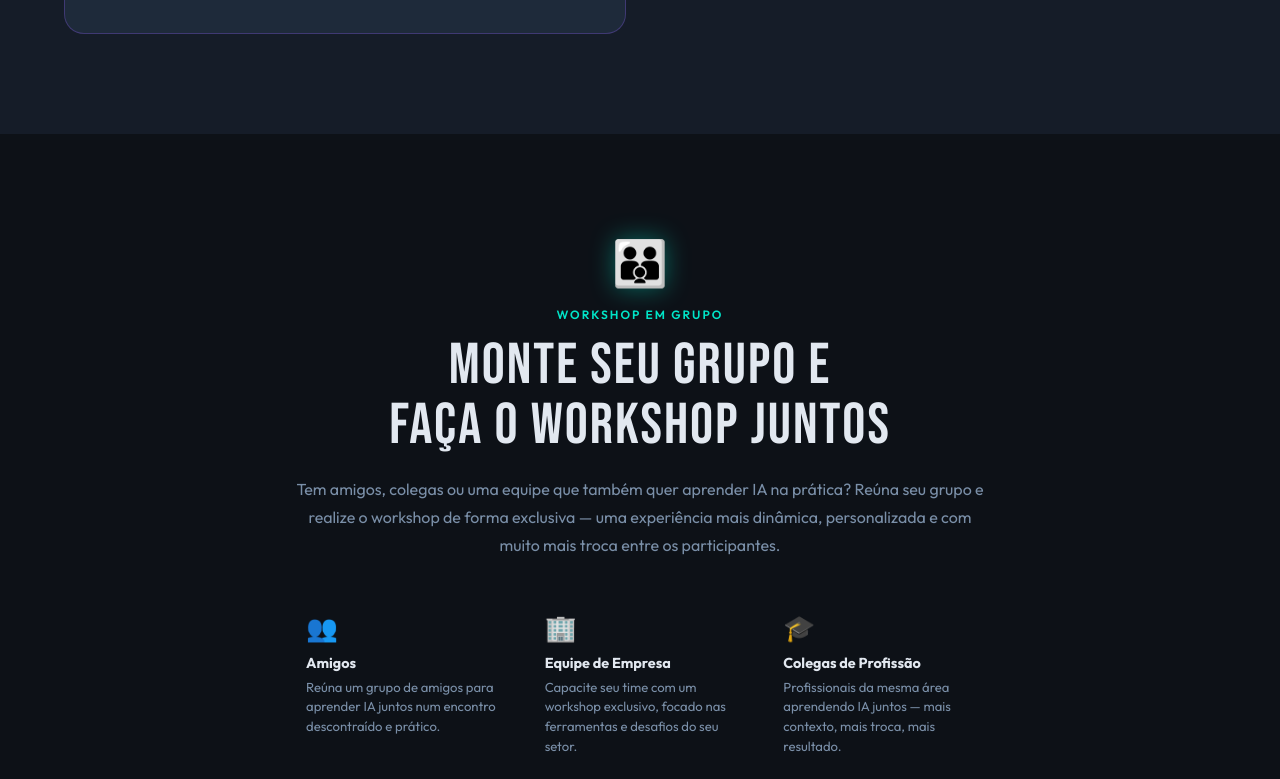
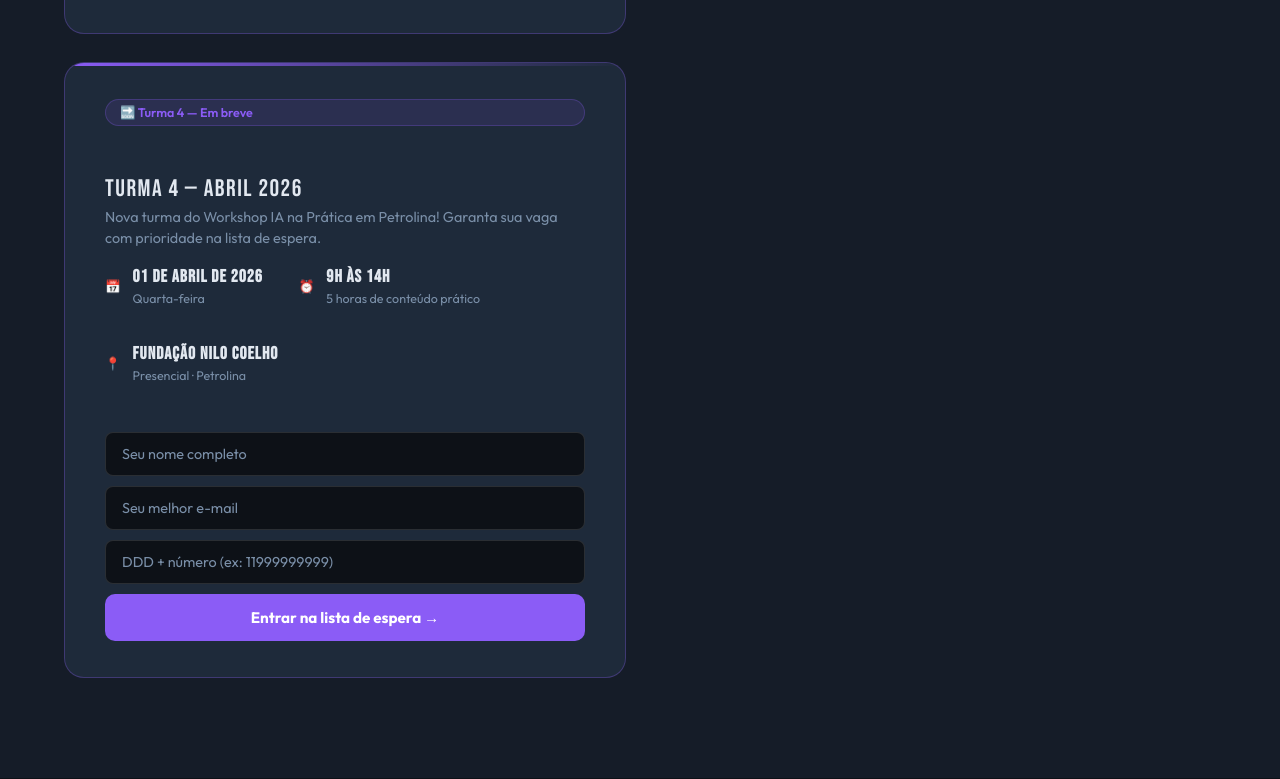
Before and after one commit to balicoelho/brilliant-site, a plain HTML site: page index.html in a window 1280 px wide. Shown: the part 6694-7473 px from the top of the page. Drawn offline with Linux system fonts and the light colour scheme.

Commit message:
Adiciona Turma 4 (01/04/2026 - Fundação Nilo Coelho, Petrolina)

```diff
--- a/index.html
+++ b/index.html
@@ -631,6 +631,38 @@
       <div id="waitlistMsg" class="waitlist-msg" style="display:none;"></div>
     </div>
   </div>
+
+  <!-- TURMA 4 -->
+  <div class="turmas-grid" style="margin-top:28px;">
+    <div class="curso-card purple-border fade-up">
+      <div class="curso-badge" style="background:rgba(139,92,246,0.12);color:var(--purple);border-color:rgba(139,92,246,0.25);">🔜 Turma 4 — Em breve</div>
+      <div class="curso-info">
+        <div class="turma-title">Turma 4 — Abril 2026</div>
+        <p class="turma-subtitle">Nova turma do Workshop IA na Prática em Petrolina! Garanta sua vaga com prioridade na lista de espera.</p>
+        <div class="curso-data">
+          <div class="curso-data-item">
+            <span class="curso-icon">📅</span>
+            <div><strong>01 de Abril de 2026</strong><span>Quarta-feira</span></div>
+          </div>
+          <div class="curso-data-item">
+            <span class="curso-icon">⏰</span>
+            <div><strong>9h às 14h</strong><span>5 horas de conteúdo prático</span></div>
+          </div>
+          <div class="curso-data-item">
+            <span class="curso-icon">📍</span>
+            <div><strong>Fundação Nilo Coelho</strong><span>Presencial · Petrolina</span></div>
+          </div>
+        </div>
+      </div>
+      <form class="waitlist-form" id="waitlistFormT4" onsubmit="submitWaitlist(event, 'T4')">
+        <input type="text" name="nome" placeholder="Seu nome completo" required>
+        <input type="email" name="email" placeholder="Seu melhor e-mail" required>
+        <input type="tel" name="telefone" placeholder="DDD + número (ex: 11999999999)" required>
+        <button type="submit" class="btn-purple">Entrar na lista de espera →</button>
+      </form>
+      <div id="waitlistMsgT4" class="waitlist-msg" style="display:none;"></div>
+    </div>
+  </div>
 </section>
 
 <section id="monte-grupo">
```
